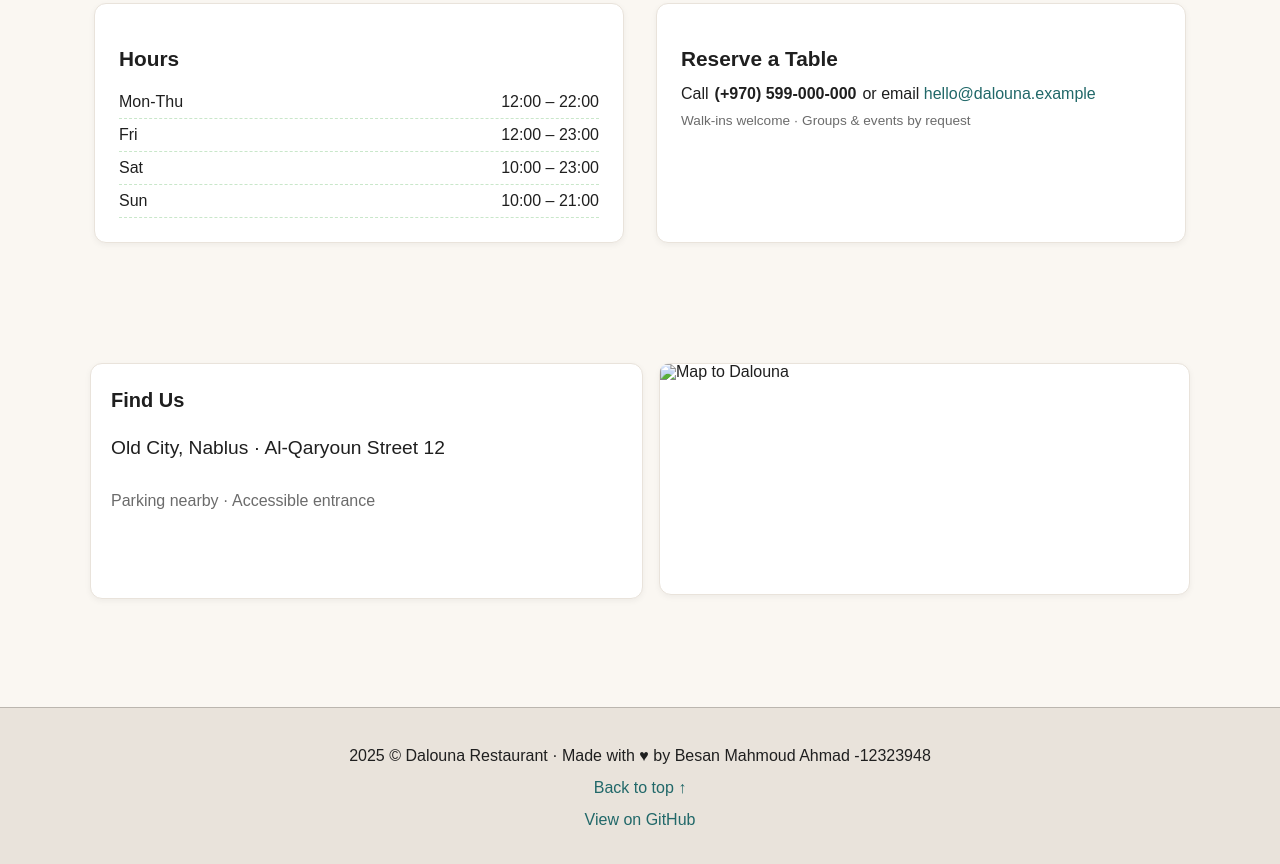
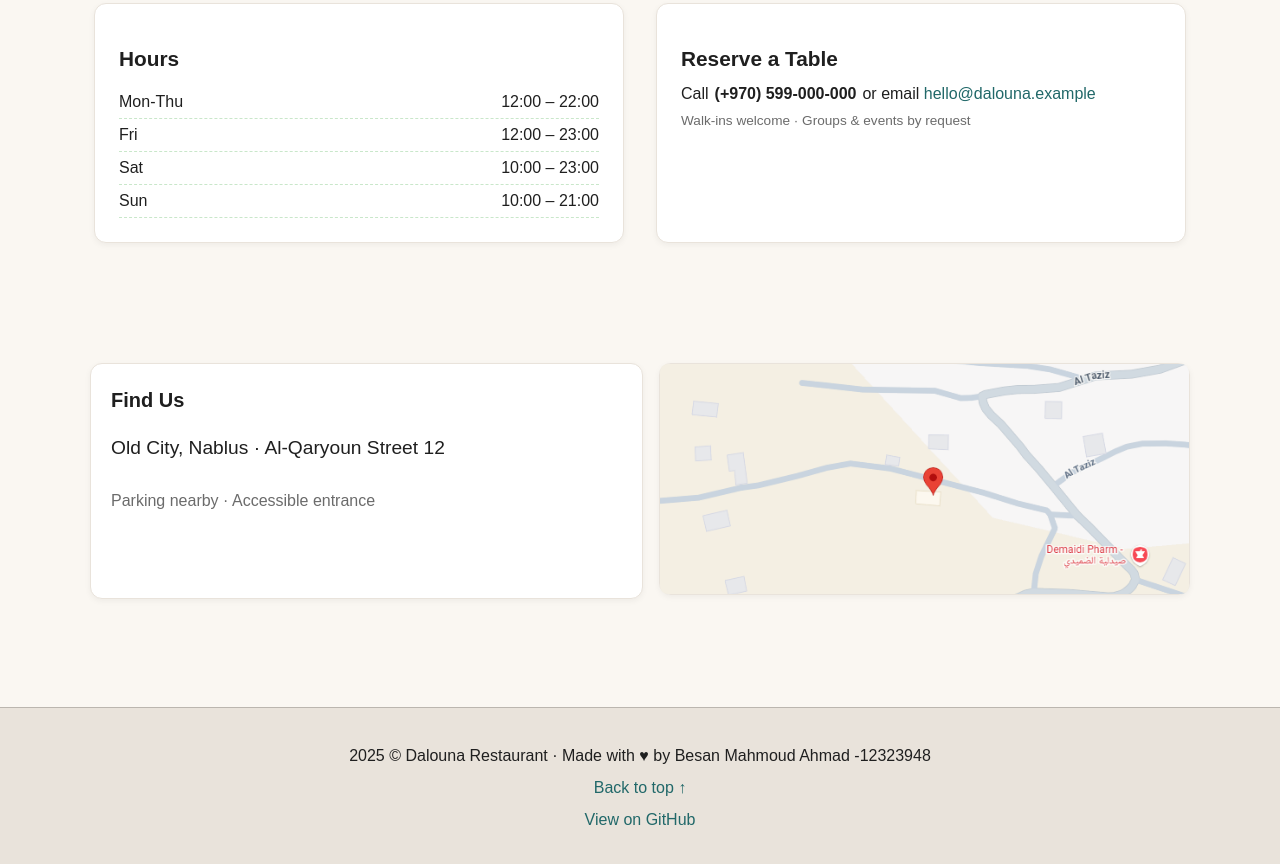
Before and after one commit to besanahmad123/dalouna-12323948, a plain HTML site: page index.html in a window 1280 px wide. Shown: the part 1609-2473 px from the top of the page. Drawn offline with Linux system fonts and the light colour scheme; files whose address does not match are found by name.

Commit message:
Update index.html

```diff
--- a/index.html
+++ b/index.html
@@ -237,7 +237,7 @@
 
 
           <div class="find-map">
-            <img src="<img src="c:\Users\Rahhal\Web-Fundamentals-2\dalouna-12323948\images\map.png"   alt="Map to Dalouna"  class="map-image">
+            <img src="c:\Users\Rahhal\Web-Fundamentals-2\dalouna-12323948\images\map.png"   alt="Map to Dalouna"  class="map-image">
           </div>
 
         </div>
```
